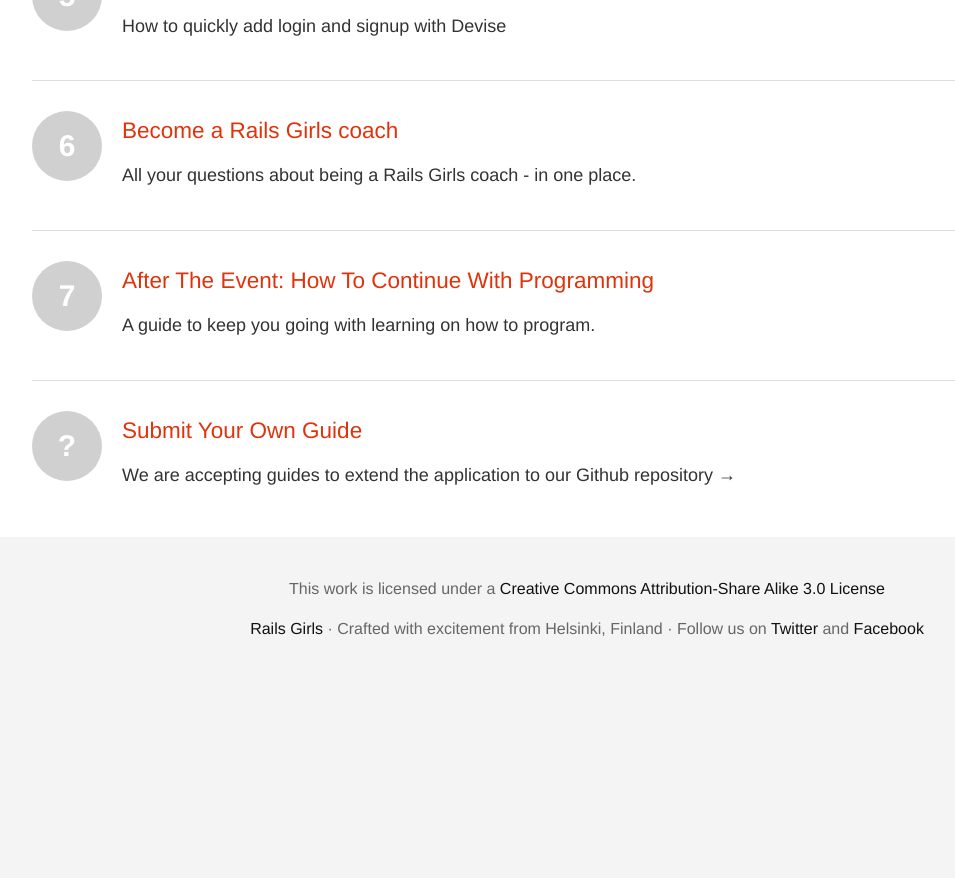
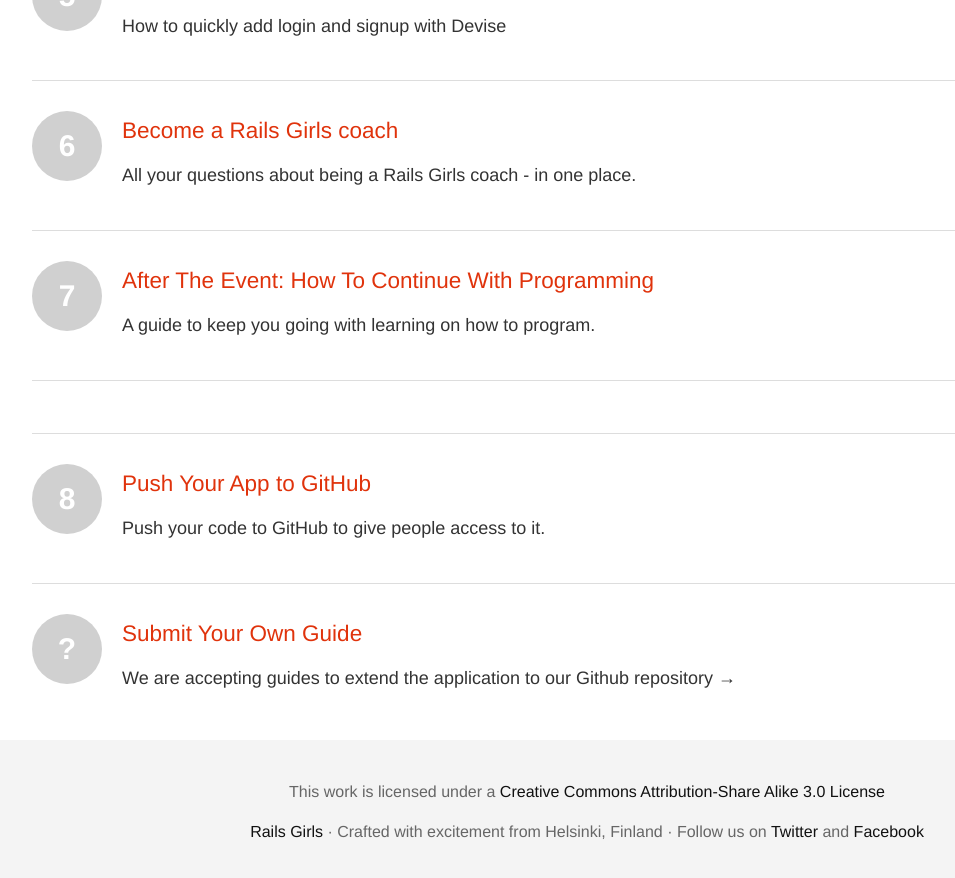
Before and after one commit to railsgirls/guides.railsgirls.com, a Jekyll site: the page built from index.html, in a window 1280 px wide and 900 px high, scrolled down 1469 px. Shown: the top 878 px of the window, without its empty margins (53-1008 px from the left). Built offline with Jekyll 4.4.1, drawn with Linux system fonts in a browser that asks for light colours; nearby versions of some CDN libraries; Markdown is read by kramdown in place of the engine named in the settings; before the commit the page ends 2166 px from its top, so only the background shows below that.

Commit message:
Adds github guide link to front page

```diff
--- a/index.html
+++ b/index.html
@@ -82,11 +82,18 @@
       </a>
     </li>
     <li>
-
-        <a href="contributing">
-          <i>?</i>
-          <h3>Submit Your Own Guide</h3>
-          <p>We are accepting guides to extend the application to our <a href="http://github.com/railsgirls/railsgirls.github.com">Github repository &rarr;</a></p>
-        </a>
+    <li>
+      <a href="push-your-app-to-github">
+        <i>8</i>
+        <h3>Push Your App to GitHub</h3>
+        <p>Push your code to GitHub to give people access to it.</p>
+      </a>
+    </li>
+    <li>
+      <a href="contributing">
+        <i>?</i>
+        <h3>Submit Your Own Guide</h3>
+        <p>We are accepting guides to extend the application to our <a href="http://github.com/railsgirls/railsgirls.github.com">Github repository &rarr;</a></p>
+      </a>
     </li>
 </ul>
```
